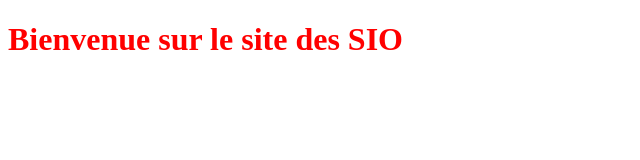
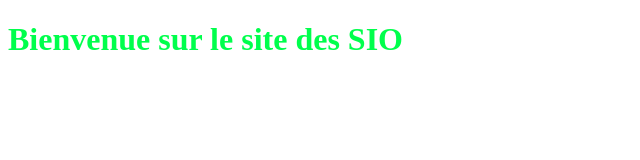
Before and after one commit to maxence0724/Coursgithub, a plain HTML site: page index.html in a window 1280 px wide. Shown: the whole page, without its empty margins (0-640 px from the left). Drawn offline with Linux system fonts and the light colour scheme.

Commit message:
modification du titre en vert

```diff
--- a/style.css
+++ b/style.css
@@ -1,3 +1,3 @@
 h1 {
-    color: red;
+    color: rgb(0, 255, 76);
 }
```
